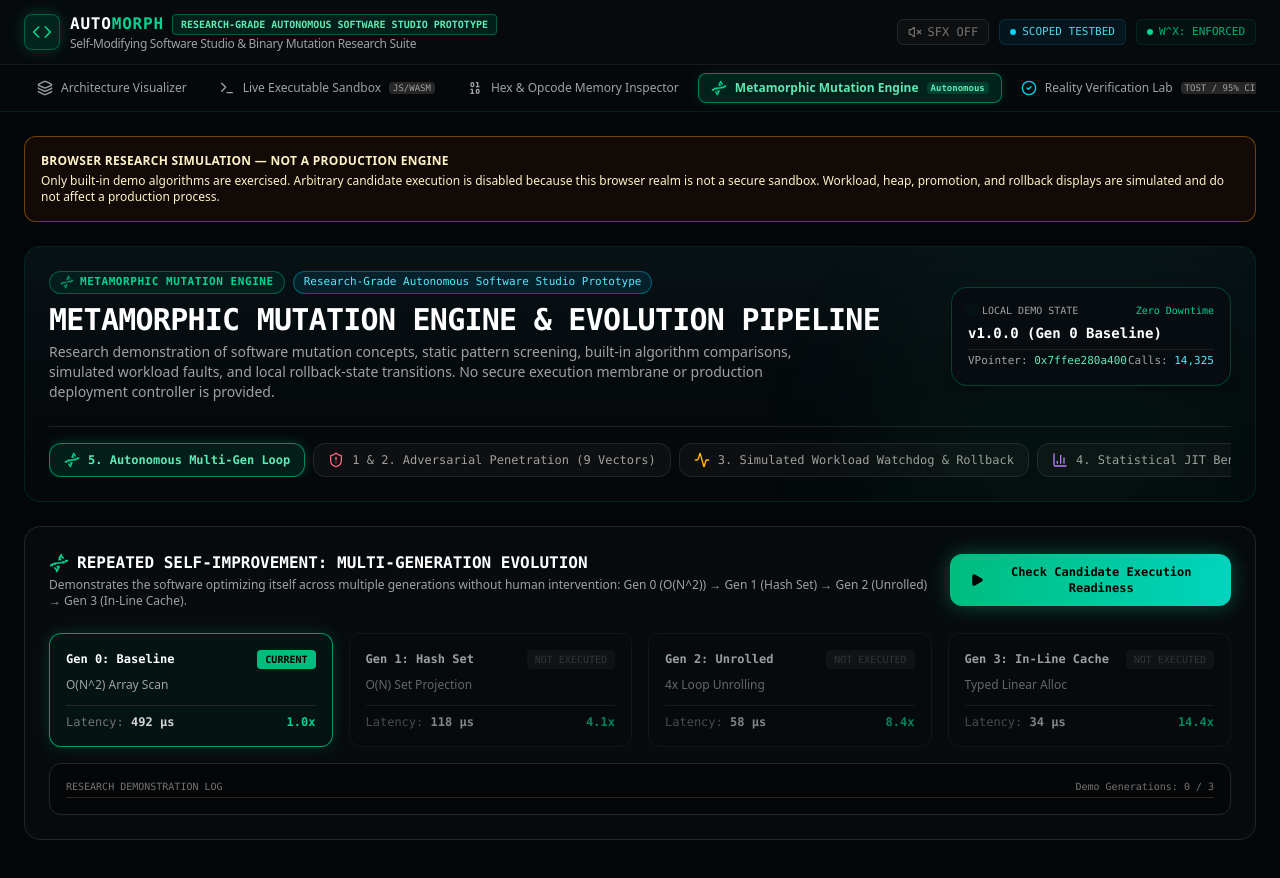
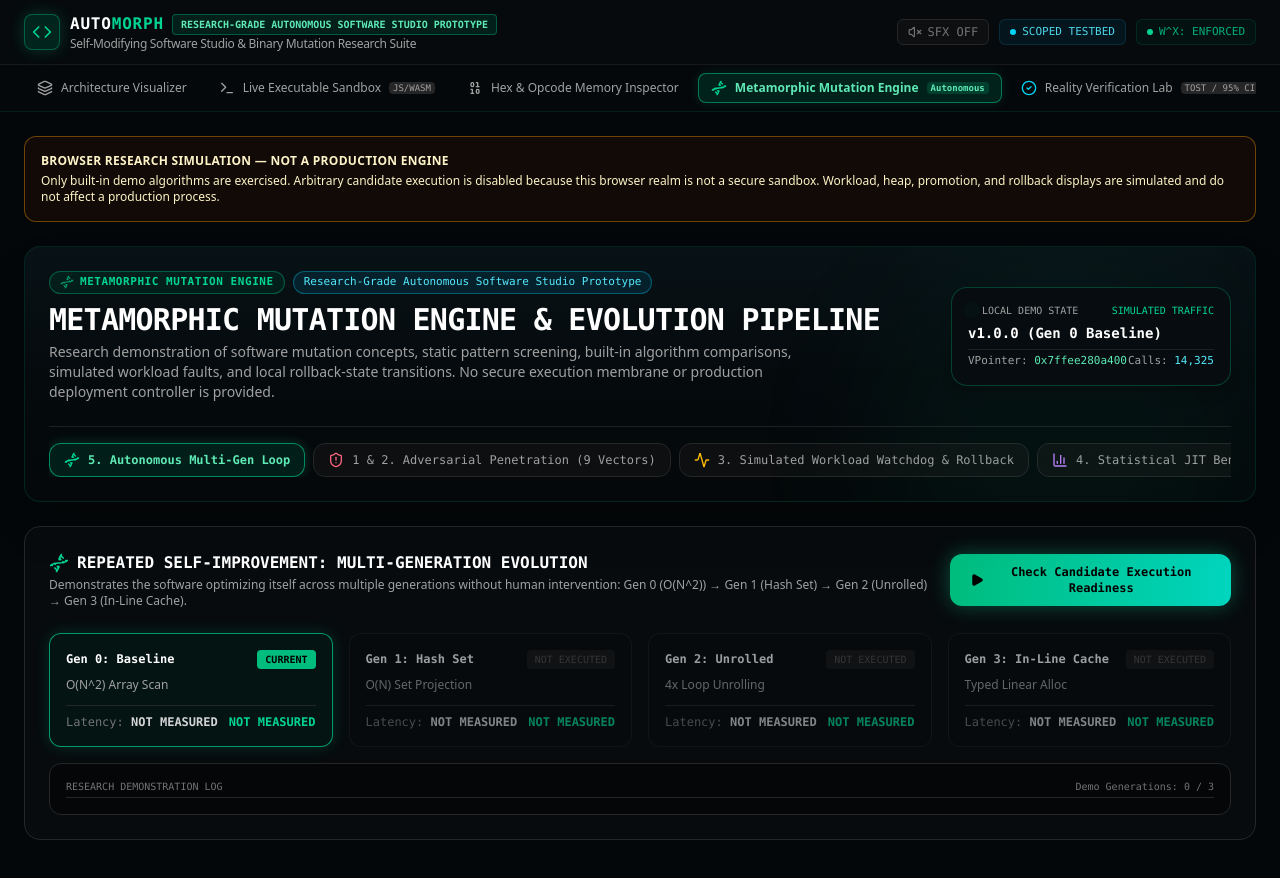
Before and after one commit to yobi369/Self-modify-software-, a React (Vite) app: page / in a window 1280 px wide. Both pictures are taken after a click on the button "Metamorphic Mutation Engine". Shown: the top 878 px of the page. Built offline with nearby package versions, Linux system fonts and the light colour scheme.

Commit message:
research: remove fabricated demo metrics and significance claims

```diff
--- a/src/components/AutonomousProductionEngine.tsx
+++ b/src/components/AutonomousProductionEngine.tsx
@@ -182,12 +182,11 @@ export const AutonomousProductionEngine: React.FC = () => {
     {
       id: 'cp_v1_0_0',
       version: 'v1.0.0 (Gen 0)',
-      timestamp: '2026-09-23 05:00:00 UTC',
+      timestamp: 'DEMO FIXTURE — NOT AN EVENT RECORD',
       mutationSummary: 'Baseline demo algorithm (O(N^2) Array Scan)',
       technique: 'Baseline Implementation',
       code: GEN_0_BASELINE,
       status: 'active',
-      metrics: { latencyUs: 492, opsPerSec: 2032, memoryKb: 14.2, testPassRate: 100 }
     }
   ]);
 
@@ -195,12 +194,6 @@ export const AutonomousProductionEngine: React.FC = () => {
   const [currentGeneration, setCurrentGeneration] = useState<number>(0);
   const [isEvolvingMultiGen, setIsEvolvingMultiGen] = useState<boolean>(false);
   const [evolutionLog, setEvolutionLog] = useState<string[]>([]);
-  const [generationHistory, setGenerationHistory] = useState<
-    { gen: number; name: string; speedup: number; latencyUs: number; passed: boolean }[]
-  >([
-    { gen: 0, name: 'Gen 0: Baseline O(N^2)', speedup: 1.0, latencyUs: 492, passed: true }
-  ]);
-
   // Adversarial penetration test suite state
   const [penResults, setPenResults] = useState<PenetrationTestResult[]>([]);
   const [isRunningPenSuite, setIsRunningPenSuite] = useState<boolean>(false);
@@ -451,7 +444,7 @@ export const AutonomousProductionEngine: React.FC = () => {
                 <span className="w-2 h-2 rounded-full bg-emerald-400 animate-ping" />
                 LOCAL DEMO STATE
               </span>
-              <span className="text-emerald-400">Zero Downtime</span>
+              <span className="text-emerald-400">SIMULATED TRAFFIC</span>
             </div>
             <div className="text-white font-bold text-sm truncate">{activeVersion}</div>
             <div className="flex items-center justify-between text-[11px] text-neutral-400 pt-1 border-t border-neutral-800/80">
@@ -585,10 +578,10 @@ export const AutonomousProductionEngine: React.FC = () => {
             {/* Generational Lineage Progress Cards */}
             <div className="grid grid-cols-1 sm:grid-cols-2 lg:grid-cols-4 gap-4 pt-2">
               {[
-                { gen: 0, title: 'Gen 0: Baseline', tech: 'O(N^2) Array Scan', latency: '492 μs', speedup: '1.0x', active: currentGeneration >= 0 },
-                { gen: 1, title: 'Gen 1: Hash Set', tech: 'O(N) Set Projection', latency: '118 μs', speedup: '4.1x', active: currentGeneration >= 1 },
-                { gen: 2, title: 'Gen 2: Unrolled', tech: '4x Loop Unrolling', latency: '58 μs', speedup: '8.4x', active: currentGeneration >= 2 },
-                { gen: 3, title: 'Gen 3: In-Line Cache', tech: 'Typed Linear Alloc', latency: '34 μs', speedup: '14.4x', active: currentGeneration >= 3 },
+                { gen: 0, title: 'Gen 0: Baseline', tech: 'O(N^2) Array Scan', latency: 'NOT MEASURED', speedup: 'NOT MEASURED', active: currentGeneration >= 0 },
+                { gen: 1, title: 'Gen 1: Hash Set', tech: 'O(N) Set Projection', latency: 'NOT MEASURED', speedup: 'NOT MEASURED', active: currentGeneration >= 1 },
+                { gen: 2, title: 'Gen 2: Unrolled', tech: '4x Loop Unrolling', latency: 'NOT MEASURED', speedup: 'NOT MEASURED', active: currentGeneration >= 2 },
+                { gen: 3, title: 'Gen 3: In-Line Cache', tech: 'Typed Linear Alloc', latency: 'NOT MEASURED', speedup: 'NOT MEASURED', active: currentGeneration >= 3 },
               ].map((g) => (
                 <div
                   key={g.gen}
@@ -807,12 +800,12 @@ export const AutonomousProductionEngine: React.FC = () => {
                 {isRunningBenchmark ? (
                   <>
                     <Activity className="w-4 h-4 animate-spin" />
-                    <span>Warming up JIT & Sampling...</span>
+                    <span>Warming up & sampling...</span>
                   </>
                 ) : (
                   <>
                     <Play className="w-4 h-4 fill-current" />
-                    <span>Run Rigorous JIT Benchmark</span>
+                    <span>Run Local Browser Microbenchmark</span>
                   </>
                 )}
               </button>
@@ -824,7 +817,7 @@ export const AutonomousProductionEngine: React.FC = () => {
                 <div className="p-4 rounded-xl border border-neutral-800 bg-[#040608] space-y-3 font-mono text-xs">
                   <div className="flex items-center justify-between pb-2 border-b border-neutral-800">
                     <span className="text-neutral-400 font-bold">BASELINE ENGINE (Gen 0)</span>
-                    <span className="text-neutral-500 text-[10px]">150 Warmup + 200 Trials</span>
+                    <span className="text-neutral-500 text-[10px]">150 warmup + 200 local samples</span>
                   </div>
                   <div className="grid grid-cols-2 gap-2 text-neutral-300">
                     <div>Mean Latency: <strong className="text-white">{benchReport.baseline.meanUs} μs</strong></div>
@@ -843,8 +836,8 @@ export const AutonomousProductionEngine: React.FC = () => {
                 {/* Mutant / Evolved Metrics */}
                 <div className="p-4 rounded-xl border border-emerald-950/80 bg-emerald-950/20 space-y-3 font-mono text-xs">
                   <div className="flex items-center justify-between pb-2 border-b border-neutral-800">
-                    <span className="text-emerald-400 font-bold">CURRENT ACTIVE RUNTIME</span>
-                    <span className="text-emerald-300 text-[10px]">Speedup: +{benchReport.speedupMultiplier}x</span>
+                    <span className="text-emerald-400 font-bold">BUILT-IN DEMO IMPLEMENTATION</span>
+                    <span className="text-emerald-300 text-[10px]">Observed local ratio: {benchReport.speedupMultiplier}x</span>
                   </div>
                   <div className="grid grid-cols-2 gap-2 text-neutral-300">
                     <div>Mean Latency: <strong className="text-emerald-400">{benchReport.mutant.meanUs} μs</strong></div>
@@ -856,7 +849,7 @@ export const AutonomousProductionEngine: React.FC = () => {
                     95% Confidence Interval: <strong className="text-white">[{benchReport.mutant.confidenceInterval95.join(', ')} μs]</strong>
                   </div>
                   <div className="text-[10px] text-emerald-400">
-                    Statistical Significance: p &lt; {benchReport.pValueEstimate} (Distinct CIs)
+                    Formal significance test: NOT RUN (no p-value calculated)
                   </div>
                 </div>
               </div>
@@ -929,7 +922,7 @@ export const AutonomousProductionEngine: React.FC = () => {
                 IMMUTABLE CHECKPOINT HISTORY LEDGER
               </h3>
               <p className="text-xs text-neutral-400 font-sans mt-0.5">
-                Every evolutionary mutation is preserved. Revert to any state with 1-click atomic restore.
+                This local demo stores built-in snapshots in browser state. Selecting one changes only this UI; it does not restore a deployed artefact.
               </p>
             </div>
             <span className="font-mono text-xs px-3 py-1 rounded-full border border-emerald-500/30 bg-emerald-950/40 text-emerald-300">
@@ -963,7 +956,7 @@ export const AutonomousProductionEngine: React.FC = () => {
                       )}
                     </div>
                     <p className="text-xs text-neutral-400 font-sans">
-                      Timestamp: {cp.timestamp} • Mean Latency: {cp.metrics.latencyUs} μs
+                      Timestamp: {cp.timestamp} • Metrics: NOT MEASURED
                     </p>
                     {cp.diffSummary && (
                       <p className="text-xs text-emerald-400 font-mono">Diff: {cp.diffSummary}</p>
```
